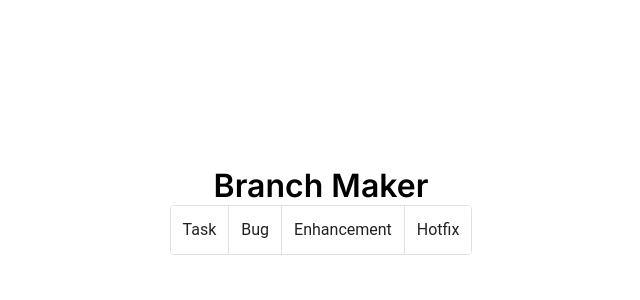
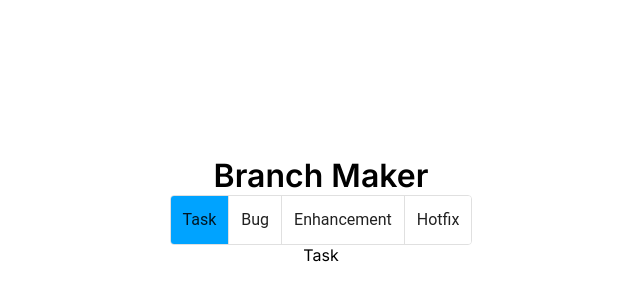
Before and after one commit to eomgn/branch-maker-ng, an Angular app: page / in a window 1280 px wide. Shown: the part 190-490 px from the top of the page, without its empty margins (319-959 px from the left). Built offline with nearby package versions, Linux system fonts and the light colour scheme.

Commit message:
first commit 1

```diff
--- a/src/app/app.component.html
+++ b/src/app/app.component.html
@@ -1,17 +1,22 @@
 <main>
   <div class="container">
-    <h1 class="title">Branch Maker</h1>
-    <mat-button-toggle-group (change)="getOption($event.value)">
+    <!-- title -->
+    <h1 class="title">{{ title }}</h1>
+
+    <mat-button-toggle-group
+      (change)="getOption($event.value)"
+      [value]="optionCliked"
+    >
       <mat-button-toggle
         class="buttonsOption"
         [value]="item.option"
         *ngFor="let item of options"
         >{{ item.option }}</mat-button-toggle
       >
-      <!-- <mat-button-toggle value="Bug">Bug</mat-button-toggle>
-      <mat-button-toggle value="Enhancement">Enhancement</mat-button-toggle>
-      <mat-button-toggle value="Hotfix">Hotfix</mat-button-toggle> -->
     </mat-button-toggle-group>
+
+    <!-- form -->
+    <div></div>
     <span>{{ optionCliked }}</span>
   </div>
 </main>
--- a/src/app/app.component.ts
+++ b/src/app/app.component.ts
@@ -6,9 +6,9 @@ import { Component, OnChanges } from '@angular/core';
   styleUrls: ['./app.component.css'],
 })
 export class AppComponent {
-  title = 'branch-maker';
+  title = 'Branch Maker';
 
-  optionCliked: string = '';
+  optionCliked: string = 'Task';
 
   options = [
     { option: 'Task' },
```
